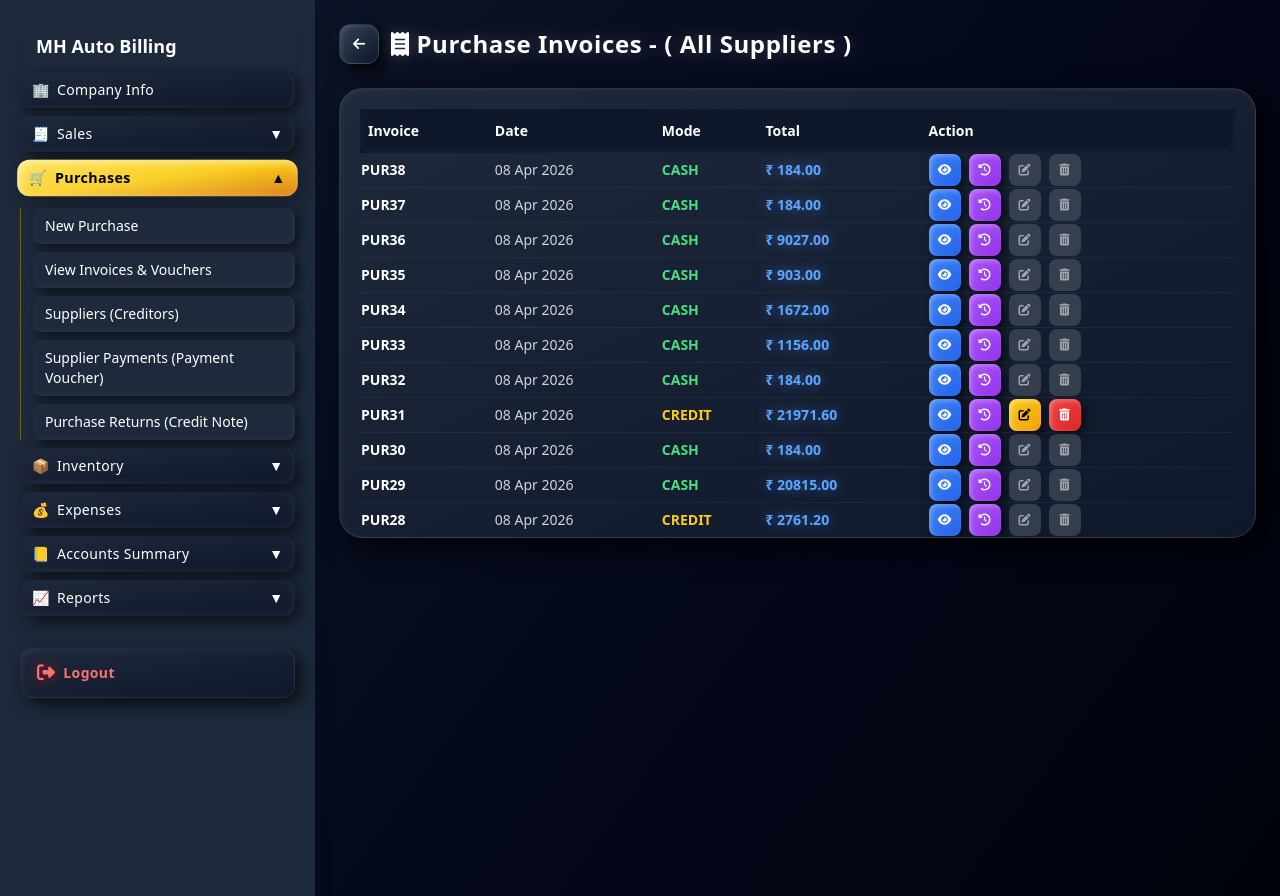
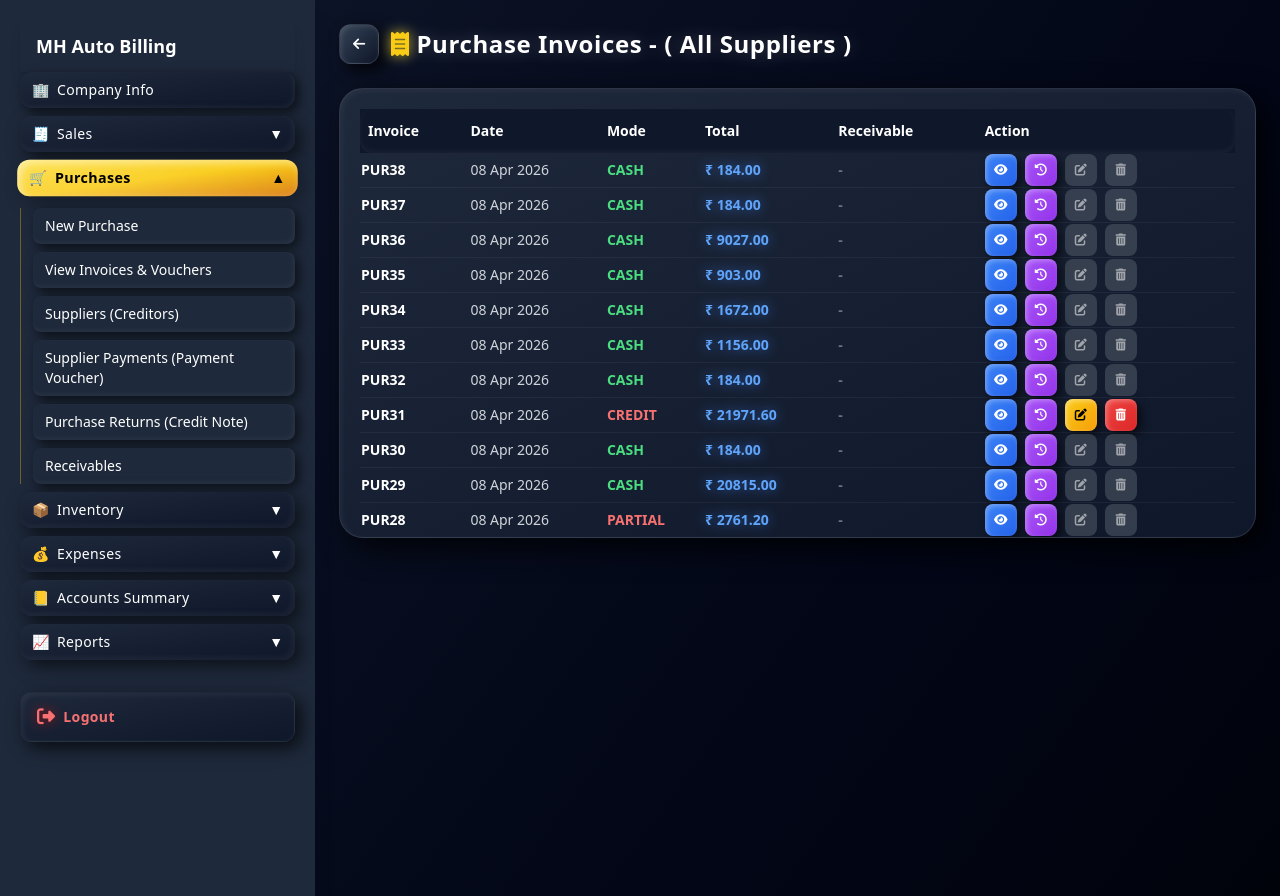
Before and after one commit to skansar9731/autobilling, a Django app: page /purchase-invoices/ in a window 1280 px wide. Shown: the top 896 px of the page. Run offline with Django 5.2, Linux system fonts and the light colour scheme; a user stored in the database is signed in; data comes from the database, SQL or seed files in the repository; some libraries are stand-ins or nearby versions.

Commit message:
corrected calculations

```diff
--- a/apps/core/views.py
+++ b/apps/core/views.py
@@ -200,7 +200,7 @@ def purchase_invoices(request):
     supplier_id = request.GET.get("supplier_id")
     supplier = None
 
-    # ✅ FIRST get purchases
+    # ✅ GET PURCHASES
     if supplier_id:
         purchases = Purchase.objects.filter(
             supplier_id=supplier_id
@@ -211,17 +211,66 @@ def purchase_invoices(request):
     else:
         purchases = Purchase.objects.all().order_by("-date")
 
-    # ✅ NOW loop (IMPORTANT)
+    # ✅ LOOP
     for p in purchases:
 
+        # =========================
+        # 🔁 RETURN CHECK (UNCHANGED)
+        # =========================
         total_qty = p.items.aggregate(total=Sum("qty"))["total"] or 0
 
         returned_qty = PurchaseReturnItem.objects.filter(
             purchase_return__purchase=p
         ).aggregate(total=Sum("qty"))["total"] or 0
 
-        # ✅ FULL RETURN FLAG
         p.is_fully_returned = returned_qty >= total_qty and total_qty > 0
+
+        # =========================
+        # 💰 RETURN AMOUNT (FIXED 🔥)
+        # =========================
+        total_return = Decimal("0.00")  # ✅ IMPORTANT FIX
+
+        returns = PurchaseReturnItem.objects.filter(
+            purchase_return__purchase=p
+        )
+
+        for r in returns:
+            line_total = Decimal(r.qty) * Decimal(r.price)
+            gst = line_total * Decimal("0.18")
+            total_return += line_total + gst
+
+        # =========================
+        # 💰 CORRECT BALANCE
+        # =========================
+        correct_balance = p.total - p.paid_amount - total_return
+
+        # =========================
+        # 💚 RECEIVABLE
+        # =========================
+        if correct_balance < 0:
+            p.receivable = abs(correct_balance)
+        else:
+            p.receivable = 0
+
+        # =========================
+        # 💰 PAYMENT STATUS (ONLY CREDIT)
+        # =========================
+        if p.payment_mode == "credit":
+
+            paid = p.paid_amount
+
+            if paid == 0:
+                p.status = "CREDIT"
+
+            elif correct_balance > 0:
+                p.status = "PARTIAL"
+
+            else:
+                p.status = "PAID"
+
+        else:
+            # ✅ CASH / BANK SAME
+            p.status = p.payment_mode.upper()
 
     return render(request, "dashboard/purchase_invoices.html", {
         "purchases": purchases,
@@ -1678,11 +1727,19 @@ def purchase_ledger(request, id):
             "amount": float(a.amount)
         })
 
+    # ✅ 🔥 MAIN FIX (NO SIDE EFFECT)
+    if purchase.payment_mode in ["cash", "bank"]:
+        paid = purchase.total
+        balance = 0
+    else:
+        paid = purchase.paid_amount
+        balance = purchase.balance
+
     return JsonResponse({
         "invoice": purchase.invoice_number,
         "total": float(purchase.total),
-        "paid": float(purchase.paid_amount),
-        "balance": float(purchase.balance),
+        "paid": float(paid),
+        "balance": float(balance),
         "payment_mode": purchase.payment_mode,
         "payments": data
     })
@@ -1758,29 +1815,51 @@ def supplier_summary(request):
 
             purchases = Purchase.objects.filter(supplier=s)
 
-            total_purchase = purchases.aggregate(total=Sum("total"))["total"] or 0
-
-            # ✅ CORRECT OUTSTANDING CALCULATION
-            outstanding = 0
-            for p in purchases:
-                outstanding += p.balance   # ✅ use property
-
-            # optional (display only)
+            # =========================
+            # 💰 TOTAL PURCHASE
+            # =========================
+            total_purchase = purchases.aggregate(
+                total=Sum("total")
+            )["total"] or Decimal("0.00")
+
+            # =========================
+            # 💰 TOTAL PAYMENT
+            # =========================
             total_payment = PaymentAllocation.objects.filter(
                 purchase__supplier=s
-            ).aggregate(total=Sum("amount"))["total"] or 0
-
-            total_return = PurchaseReturn.objects.filter(
-                purchase__supplier=s
-            ).aggregate(total=Sum("total"))["total"] or 0
-
+            ).aggregate(total=Sum("amount"))["total"] or Decimal("0.00")
+
+            # =========================
+            # 🔁 TOTAL RETURN (FIXED 🔥)
+            # =========================
+            total_return = Decimal("0.00")
+
+            returns = PurchaseReturnItem.objects.filter(
+                purchase_return__purchase__supplier=s
+            )
+
+            for r in returns:
+                line_total = Decimal(r.qty) * Decimal(r.price)
+                gst = line_total * Decimal("0.18")
+                total_return += line_total + gst
+
+            # =========================
+            # 📊 OUTSTANDING
+            # =========================
+            outstanding = total_purchase - total_payment - total_return
+            if outstanding < 0:
+                receivable = abs(outstanding)
+                outstanding = Decimal("0.00")
+            else:
+                receivable = Decimal("0.00")
             data.append({
                 "id": s.id,
                 "name": s.name,
                 "total": round(total_purchase, 2),
                 "payment": round(total_payment, 2),
                 "return": round(total_return, 2),
-                "outstanding": round(outstanding, 2)
+                "outstanding": round(outstanding, 2),
+                "receivable": round(receivable, 2)
             })
 
         return render(request, "dashboard/supplier_summary.html", {
@@ -1791,6 +1870,7 @@ def supplier_summary(request):
         return JsonResponse({
             "error": str(e)
         })
+
 @login_required
 def get_return_info(request):
 
--- a/templates/dashboard/base.html
+++ b/templates/dashboard/base.html
@@ -250,6 +250,25 @@ hover:shadow-[inset_2px_2px_6px_rgba(255,255,255,0.3),_6px_6px_16px_rgba(0,0,0,0
 Sales Returns (Debit Note)
 </a>
 </li>
+<li>
+<a href="/sales-return/"
+class="block px-3 py-2 rounded-lg whitespace-nowrap transition-all duration-300 relative overflow-hidden
+
+{% if '/sales-return' in request.path %}
+bg-gradient-to-br from-yellow-300 via-yellow-400 to-amber-600 text-black font-semibold
+shadow-[inset_2px_2px_6px_rgba(255,255,255,0.5),_4px_4px_12px_rgba(0,0,0,0.3)]
+before:absolute before:inset-0 before:bg-gradient-to-tr before:from-white/30 before:to-transparent before:opacity-60
+{% else %}
+bg-slate-800 text-white
+shadow-[inset_-2px_-2px_5px_rgba(255,255,255,0.05),_4px_4px_12px_rgba(0,0,0,0.6)]
+
+hover:bg-gradient-to-br hover:from-yellow-300 hover:via-yellow-400 hover:to-amber-600 hover:text-black
+hover:shadow-[inset_2px_2px_6px_rgba(255,255,255,0.3),_6px_6px_16px_rgba(0,0,0,0.7)]
+{% endif %}
+">
+Payables
+</a>
+</li>
 
 </ul>
 
@@ -406,6 +425,25 @@ hover:shadow-[inset_2px_2px_6px_rgba(255,255,255,0.3),_6px_6px_16px_rgba(0,0,0,0
 {% endif %}
 ">
 Purchase Returns (Credit Note)
+</a>
+</li>
+<li>
+<a href="/debit-note/"
+class="block px-3 py-2 rounded-lg transition-all duration-300 relative overflow-hidden
+
+{% if request.path == '/debit-note/' %}
+bg-gradient-to-br from-yellow-300 via-yellow-400 to-amber-600 text-black font-semibold
+shadow-[inset_2px_2px_6px_rgba(255,255,255,0.5),_4px_4px_12px_rgba(0,0,0,0.3)]
+before:absolute before:inset-0 before:bg-gradient-to-tr before:from-white/30 before:to-transparent before:opacity-60
+{% else %}
+bg-slate-800 text-white
+shadow-[inset_-2px_-2px_5px_rgba(255,255,255,0.05),_4px_4px_12px_rgba(0,0,0,0.6)]
+
+hover:bg-gradient-to-br hover:from-yellow-300 hover:via-yellow-400 hover:to-amber-600 hover:text-black
+hover:shadow-[inset_2px_2px_6px_rgba(255,255,255,0.3),_6px_6px_16px_rgba(0,0,0,0.7)]
+{% endif %}
+">
+Receivables
 </a>
 </li>
 
--- a/templates/dashboard/purchase_invoices.html
+++ b/templates/dashboard/purchase_invoices.html
@@ -34,7 +34,7 @@
         <h1 class="text-2xl font-bold text-white tracking-wide
 drop-shadow-[0_0_8px_rgba(255,255,255,0.2)]">
 
-            <i class="fa-solid fa-receipt "></i>
+            <i class="fa-solid fa-receipt text-yellow-400 drop-shadow-[0_0_6px_rgba(255,215,0,0.6)]"></i>
             Purchase Invoices
             <span> - (
                 {% if supplier %}
@@ -80,6 +80,7 @@ shadow-[inset_0_-2px_6px_rgba(255,255,255,0.05)] sticky top-0 z-10 bg-slate-900"
                     <th>Date</th>
                     <th>Mode</th>
                     <th>Total</th>
+                    <th>Receivable</th>
                     <th>Action</th>
                 </tr>
 
@@ -104,18 +105,39 @@ hover:bg-white/5 hover:scale-[1.01]">
                         {{ p.date|date:"d M Y" }}
                     </td>
 
-                    <td class="text-sm font-bold
-{% if p.payment_mode == 'cash' %} text-green-400
-{% elif p.payment_mode == 'credit' %} text-yellow-400
-{% else %} text-blue-400 {% endif %}">
-    {{ p.payment_mode|upper }}
+                    <td class="text-sm font-bold">
+                       <span class="
+{% if p.status == 'CREDIT' or p.status == 'PARTIAL' %}
+    text-red-400
+{% elif p.status == 'PAID' %}
+    text-yellow-400
+{% elif p.status == 'CASH' %}
+    text-green-400
+{% elif p.status == 'BANK' %}
+    text-blue-400
+{% endif %}
+font-bold">
+    {{ p.status }}
+</span>
                     </td>
 
                     <td class="font-bold text-blue-400
 drop-shadow-[0_0_6px_rgba(59,130,246,0.6)]">
                         ₹ {{ p.total }}
                     </td>
-
+<td class="font-bold
+{% if p.receivable > 0 %}
+    text-green-400
+{% else %}
+    text-gray-500
+{% endif %}
+">
+    {% if p.receivable > 0 %}
+        ₹ {{ p.receivable }}
+    {% else %}
+        -
+    {% endif %}
+</td>
                     <td class="flex gap-2">
 
                         <!-- VIEW -->
@@ -130,8 +152,7 @@ transition-all duration-200">
                             <i class="fa-solid fa-eye text-white text-xs"></i>
                         </a>
                         <!-- RETURN -->
-<button onclick="openReturnHistory('{{ p.id }}')"
-class="w-8 h-8 flex items-center justify-center rounded-lg
+                        <button onclick="openReturnHistory('{{ p.id }}')" class="w-8 h-8 flex items-center justify-center rounded-lg
 
 {% if p.is_fully_returned %}
     bg-gray-600 opacity-60
@@ -230,10 +251,22 @@ hover:bg-white/5 hover:scale-[1.01]">
                     <div>
 
                         <h2 class="text-lg font-bold text-white tracking-wide ">
-                            {{ p.invoice_number }} <span class="text-sm font-bold
-{% if p.payment_mode == 'cash' %} text-green-400
-{% elif p.payment_mode == 'credit' %} text-yellow-400
-{% else %} text-blue-400 {% endif %}">- ({{ p.payment_mode|upper }})</span>
+                            {{ p.invoice_number }}
+                <span class="text-sm font-bold
+{% if p.status == 'CREDIT' %}
+    text-red-400
+{% elif p.status == 'PARTIAL' %}
+    text-red-400
+{% elif p.status == 'PAID' %}
+    text-yellow-400
+{% elif p.status == 'CASH' %}
+    text-green-400
+{% elif p.status == 'BANK' %}
+    text-blue-400
+{% endif %}
+">
+- ({{ p.status }})
+</span>
                         </h2>
 
                         <p class="text-gray-400 text-sm">
@@ -241,9 +274,21 @@ hover:bg-white/5 hover:scale-[1.01]">
                         </p>
                     </div>
 
+                   <div class="flex flex-col items-end">
+
+    <!-- TOTAL -->
     <div class="text-blue-400 text-lg font-bold
         drop-shadow-[0_0_6px_rgba(59,130,246,0.6)]">
         ₹ {{ p.total }}
+    </div>
+
+    <!-- RECEIVABLE -->
+    {% if p.receivable > 0 %}
+    <div class="text-green-400 text-xs font-bold mt-1">
+        Receivable ₹ {{ p.receivable|floatformat:2 }}
+    </div>
+    {% endif %}
+
 </div>
 
                 </div>
@@ -263,9 +308,7 @@ hover:bg-white/5 hover:scale-[1.01]">
                     <i class="fa-solid fa-eye"></i> View
                 </a>
                 <!-- RETURN -->
-<button onclick="openReturnHistory('{{ p.id }}')"
-
-class="flex-1 text-center py-2 rounded-xl text-white
+                <button onclick="openReturnHistory('{{ p.id }}')" class="flex-1 text-center py-2 rounded-xl text-white
 
 {% if p.is_fully_returned %}
     bg-gray-600 opacity-60 cursor-not-allowed
@@ -419,18 +462,14 @@ bg-gray-600 text-white opacity-60 cursor-not-allowed" title="Payment Done - Lock
 
     </div>
 </div>
-<div id="returnModal"
-class="fixed inset-0 bg-black/70 hidden flex items-center justify-center z-50">
+<div id="returnModal" class="fixed inset-0 bg-black/70 hidden flex items-center justify-center z-50">
 
     <div class="bg-slate-900 p-5 rounded-2xl w-80 text-white">
 
         <!-- 🔙 BACK BUTTON -->
         <div class="flex items-center justify-between mb-2">
 
-        <button
-        id="backBtn"
-    onclick="goBackToList()"
-       class="flex items-center justify-center
+            <button id="backBtn" onclick="goBackToList()" class="flex items-center justify-center
 
         w-10 h-10
 
@@ -458,18 +497,17 @@ class="fixed inset-0 bg-black/70 hidden flex items-center justify-center z-50">
 
         <div id="returnHistory" class="space-y-2 max-h-60 overflow-y-auto"></div>
 
-    <button onclick="closeReturnModal()"
-    class="mt-4 w-full bg-red-500 py-2 rounded-lg">
+        <button onclick="closeReturnModal()" class="mt-4 w-full bg-red-500 py-2 rounded-lg">
             Close
         </button>
 
     </div>
 </div>
 <script>
-    function closeReturnModal(){
+    function closeReturnModal() {
         document.getElementById("returnModal").classList.add("hidden");
     }
-    function viewReturn(purchaseId, productId){
+    function viewReturn(purchaseId, productId) {
         currentPurchaseId = purchaseId;
         fetch(`/get-return-info/?purchase_id=${purchaseId}&product_id=${productId}`)
             .then(res => res.json())
@@ -493,6 +531,7 @@ class="fixed inset-0 bg-black/70 hidden flex items-center justify-center z-50">
     <div class="flex items-center gap-2">
 
         <!-- 👁 VIEW INVOICE -->
+       <!--
         <button
         onclick="event.stopPropagation(); openReturnInvoice(${purchaseId}, ${i.product_id})"
 
@@ -509,7 +548,7 @@ class="fixed inset-0 bg-black/70 hidden flex items-center justify-center z-50">
 
             <i class="fa-solid fa-eye text-white text-xs"></i>
         </button>
-
+-->
         <!-- 💰 AMOUNT -->
         <div class="text-yellow-400 font-bold">
             ₹ ${i.amount}
@@ -525,7 +564,7 @@ class="fixed inset-0 bg-black/70 hidden flex items-center justify-center z-50">
                 document.getElementById("backBtn").classList.remove("hidden");
             });
     }
-    function openReturnHistory(purchaseId){
+    function openReturnHistory(purchaseId) {
         currentPurchaseId = purchaseId;
         fetch(`/get-return-info/?purchase_id=${purchaseId}`)
             .then(res => res.json())
@@ -589,9 +628,9 @@ transition-all duration-200">
             .then(data => {
 
                 document.getElementById("ledgerTitle").innerText = data.invoice;
-                document.getElementById("ledgerTotal").innerText = data.total;
-                document.getElementById("ledgerPaid").innerText = data.paid;
-                document.getElementById("ledgerBalance").innerText = data.balance;
+                document.getElementById("ledgerTotal").innerText = "₹ " + data.total;
+                document.getElementById("ledgerPaid").innerText = "₹ " + data.paid;
+                document.getElementById("ledgerBalance").innerText = "₹ " + data.balance;
 
                 let html = '';
 
@@ -639,13 +678,13 @@ transition-all duration-200">
     function goBack() {
         window.location.href = "/supplier-summary/";
     }
-    function openReturnInvoice(purchaseId, productId){
+    function openReturnInvoice(purchaseId, productId) {
 
         fetch(`/get-return-info/?purchase_id=${purchaseId}&product_id=${productId}`)
             .then(res => res.json())
             .then(data => {
 
-        if(!data.history || data.history.length === 0){
+                if (!data.history || data.history.length === 0) {
                     alert("No return invoice found ❌");
                     return;
                 }
@@ -660,8 +699,8 @@ transition-all duration-200">
     }
     let currentPurchaseId = null;
 
-function goBackToList(){
-    if(currentPurchaseId){
+    function goBackToList() {
+        if (currentPurchaseId) {
             openReturnHistory(currentPurchaseId);
         }
     }
```
Also changed, not shown: templates/dashboard/supplier_summary.html (+19 -2 lines). Lines whose indentation alone changed are shown as unchanged.
